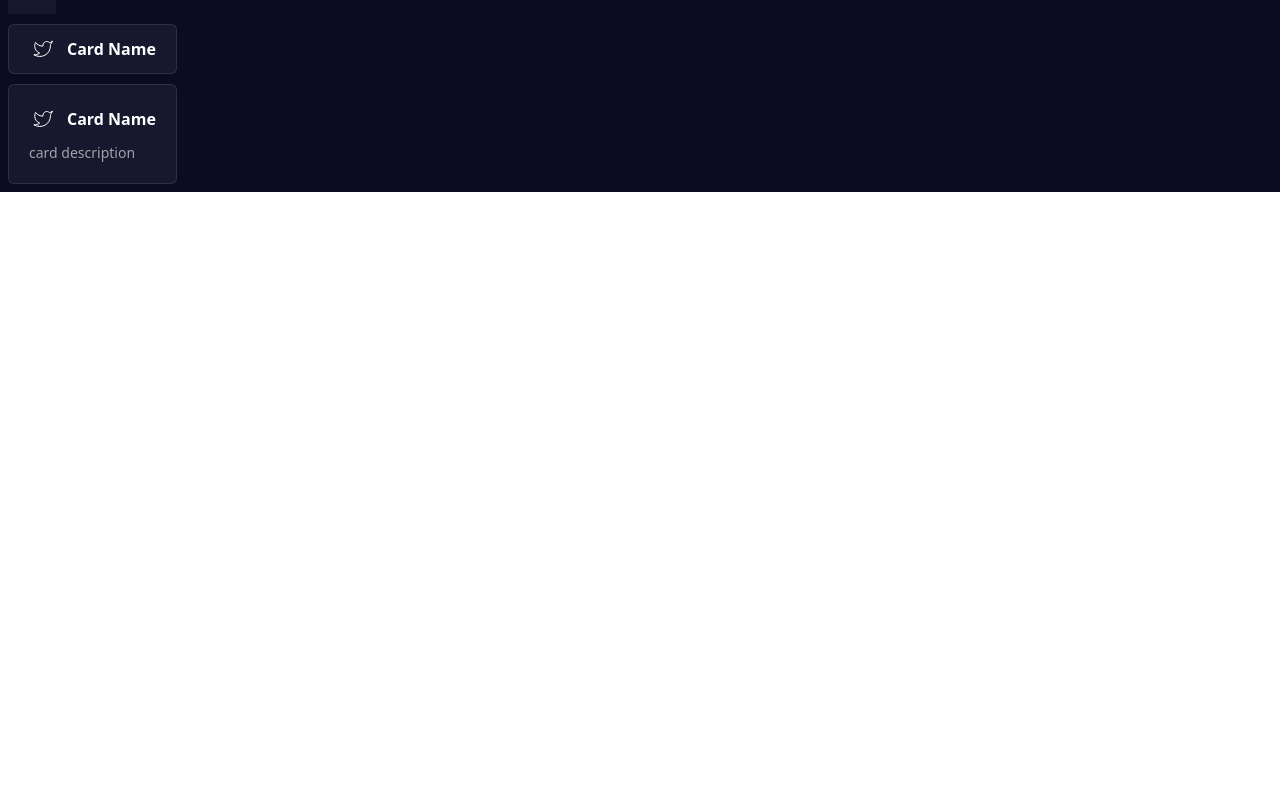
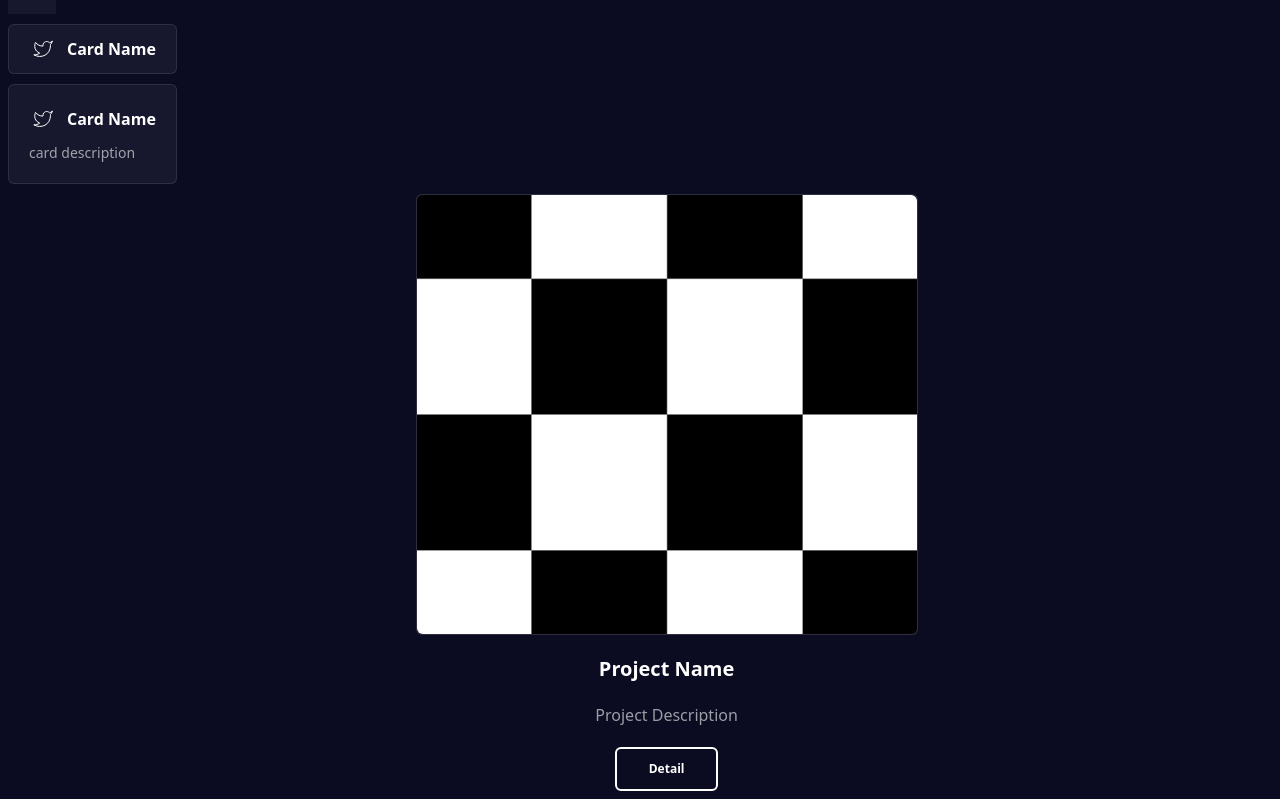
Before and after one commit to Rakemoon/collosal-slicing-figma, a Next.js app: page /components in a window 1280 px wide. Shown: the part 4014-4813 px from the top of the page. Before the commit the page ends 4206 px from the top, so only its background shows below. Built offline with nearby package versions, Linux system fonts and the light colour scheme.

Commit message:
feat(components): ProjectCard.tsx

```diff
--- a/src/app/components/page.tsx
+++ b/src/app/components/page.tsx
@@ -20,6 +20,7 @@ import Input from "#components/atoms/input";
 import Select from "#components/molecules/select";
 import { CardListIcon, ListIcon } from "#components/molecules/icon-card";
 import TwitterIcon from "#components/icons/twitter";
+import ProjectCard from "#components/organism/project-card";
 
 export default function Components() {
     return <div className="grid min-h-screen bg-dark text-muted gap-4 p-2 max-w-full">
@@ -383,6 +384,11 @@ export default function Components() {
                 cardName="Card Name"
                 description="card description"
             />
+            <ProjectCard
+                title="Project Name"
+                description="Project Description"
+                detail="Detail"
+            />
         </div>
     </div>
 }
--- a/src/components/molecules/icon-card.tsx
+++ b/src/components/molecules/icon-card.tsx
@@ -41,6 +41,7 @@ type CardListIconProps = {
     description?: string;
 }
 
+
 export function CardListIcon({ className = "", icon, cardName, description }: CardListIconProps) {
     return <div className={
         cn(
--- /dev/null
+++ b/src/components/organism/project-card.tsx
@@ -0,0 +1,32 @@
+import Button from "#components/atoms/button";
+import { cn } from "#utils/index";
+import Image from "next/image";
+
+type ProjectCardProps = {
+    title: string;
+    description: string;
+    detail: string;
+    className?: string;
+    image?: string;
+}
+export default function ProjectCard({ title, description, detail, className = "", image}: ProjectCardProps) {
+    return <div className={
+        cn(
+            "flex flex-col gap-5 items-center",
+            className
+        )
+    }>
+        <div className="w-[31.375rem] h-[27.563rem] bg-carddark border border-white border-opacity-10 rounded-md">
+            <Image
+                src={image ?? "/assets/placeholder.png"}
+                alt="project-image"
+                width={500}
+                height={500}
+                className="w-full h-full object-cover rounded-md"
+            />
+        </div>
+        <p className="text-xl font-bold">{title}</p>
+        <p className="text-base font-normal text-white text-opacity-60">{description}</p>
+        <Button colorScheme="white" colorVariant="outline" className="w-fit" size="sm">{detail}</Button>
+    </div>;
+}
```
